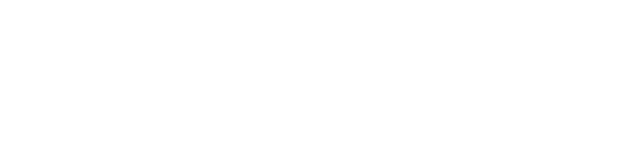
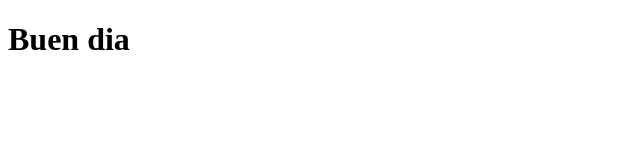
Before and after one commit to pabloT0807/Training-Talent, a plain HTML site: page index.html in a window 1280 px wide. Shown: the whole page, without its empty margins (0-640 px from the left). Drawn offline with Linux system fonts and the light colour scheme.

Commit message:
add a heading  index.html file

```diff
--- a/index.html
+++ b/index.html
@@ -6,6 +6,6 @@
     <title>Document</title>
 </head>
 <body>
-
+    <h1>Buen dia </h1>
 </body>
 </html>
```
